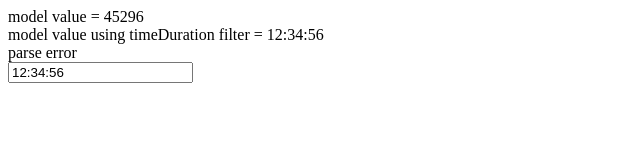
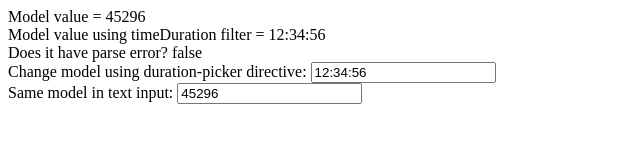
Before and after one commit to Yankovsky/angular-duration-picker, a website: page index.html in a window 1280 px wide. Shown: the whole page, without its empty margins (0-640 px from the left). Drawn offline with nearby package versions, Linux system fonts and the light colour scheme.

Commit message:
Add todo; improve example; add package-lock.json; add angular as npm dependency; improve readme; add yarn.lock file

```diff
--- a/index.html
+++ b/index.html
@@ -7,15 +7,22 @@
 <body ng-app="sampleApp">
 <div ng-view ng-controller="SampleCtrl">
     <form novalidate name="form">{{ngModel.$error.parse}}
-        <div>model value = {{time}}</div>
-        <div>model value using timeDuration filter = {{time|duration}}</div>
+        <div>Model value = {{time}}</div>
+        <div>Model value using timeDuration filter = {{time|duration}}</div>
         <div>
-            parse error {{form.time.$error.parse}}
+            Does it have parse error? {{!!form.time.$error.parse}}
         </div>
-        <input name='time' type="text" ng-model="time" duration-picker required placeholder="00:00:00"/>
+        <div>
+            Change model using duration-picker directive:
+            <input name='time' type="text" ng-model="time" duration-picker required placeholder="00:00:00"/>
+        </div>
+        <div>
+            Same model in text input:
+            <input type='text' ng-model="time"/>
+        </div>
     </form>
 </div>
-<script src="bower_components/angular/angular.js"></script>
+<script src="node_modules/angular/angular.js"></script>
 <script src="duration-picker.js"></script>
 <script src="sample-app.js"></script>
 </body>
```
Also changed, not shown: duration-picker.js (+4 -4 lines), package.json (+5 -5 lines), README.md, sample-app.js (line endings or trailing spaces), 2 other files.
